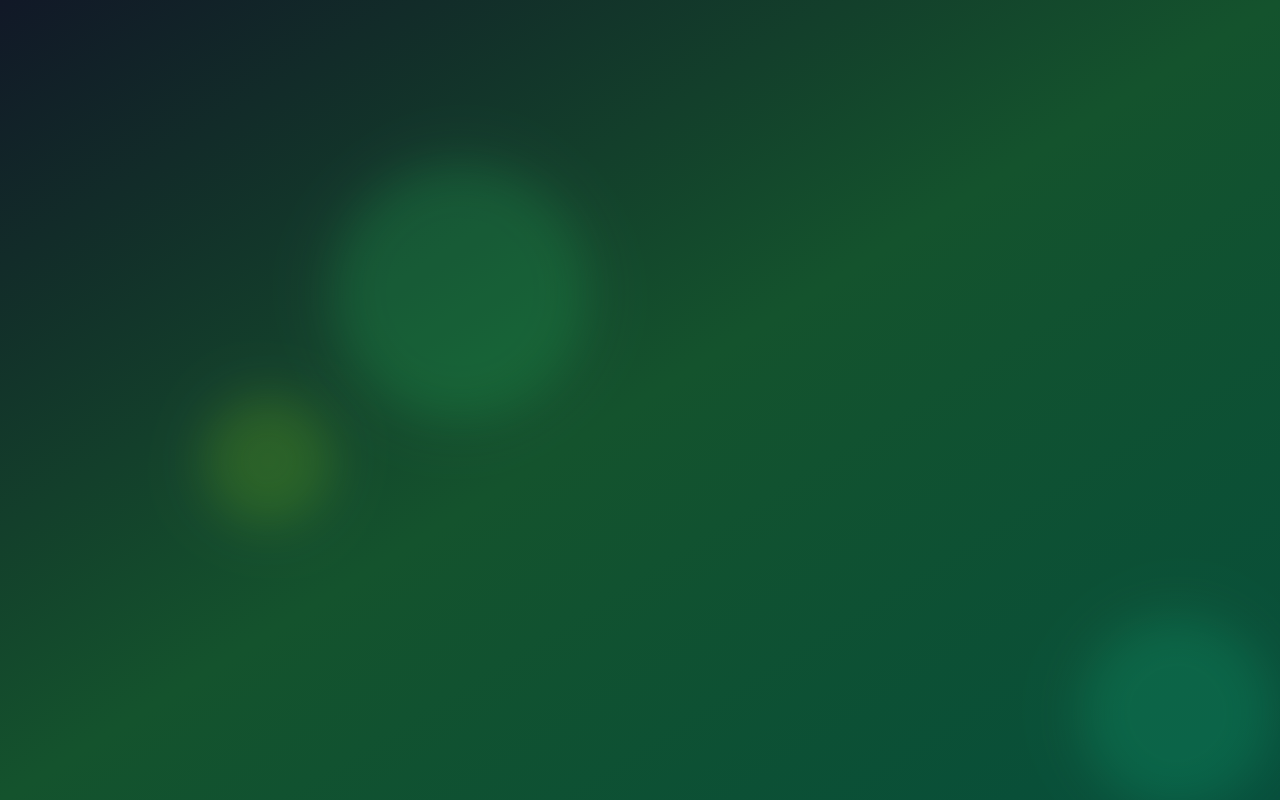
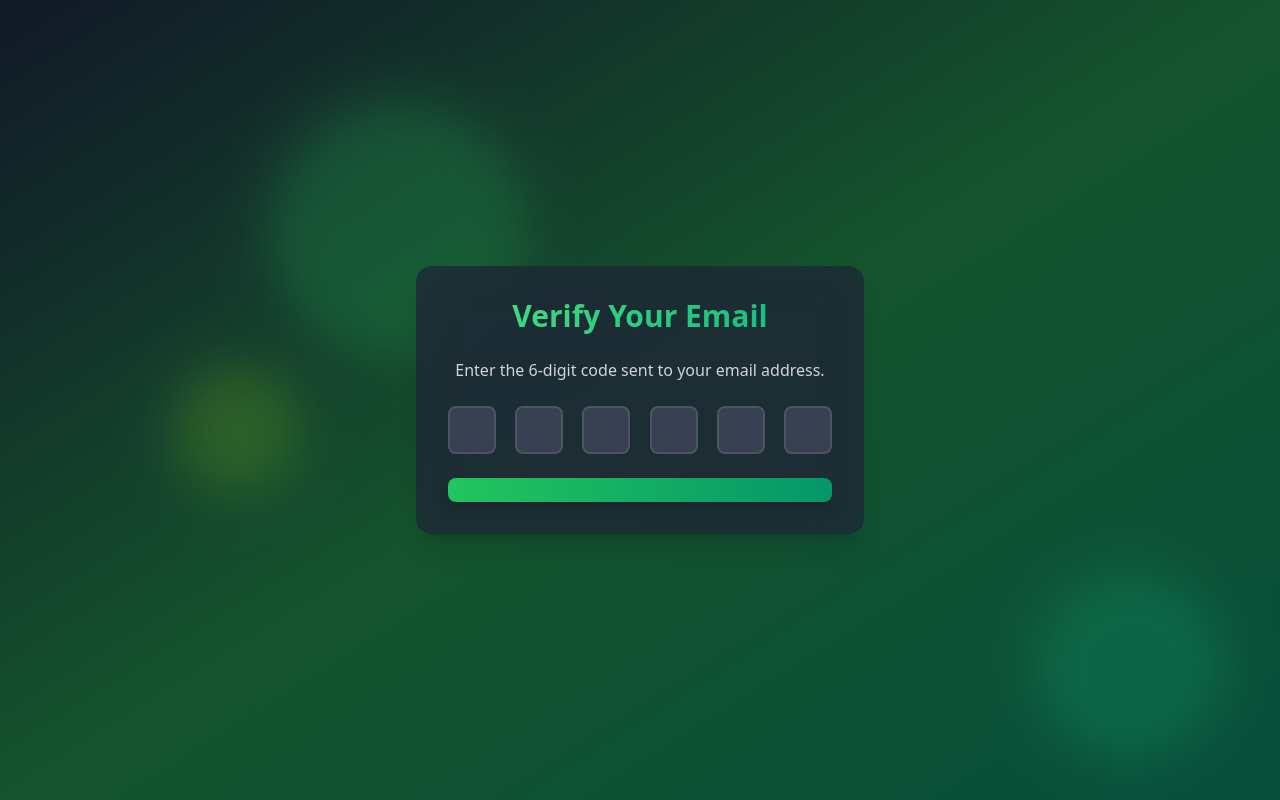
Before and after one commit to Sandalu-Xe/Advanced-Auth, a React (Vite) app in the folder Client/: page /verify-email in a window 1280 px wide. Before the commit this address had no page. Built offline with nearby package versions, Linux system fonts and the light colour scheme.

Commit message:
`Added react-hot-toast and EmailVerificationPage component`

```diff
--- a/Client/package.json
+++ b/Client/package.json
@@ -16,6 +16,7 @@
     "lucide-react": "^0.469.0",
     "react": "^18.3.1",
     "react-dom": "^18.3.1",
+    "react-hot-toast": "^2.5.1",
     "react-router-dom": "^7.1.1"
   },
   "devDependencies": {
--- a/Client/src/App.jsx
+++ b/Client/src/App.jsx
@@ -2,6 +2,7 @@
 import FloatingShape from './components/FloatingShape';
 import SignUpPage from './pages/SignUpPage.jsx';
 import LoginPage from './pages/LoginPage.jsx';
+import EmailVerificationPage from "./pages/EmailVerificationPage";
 
 function App() {
   return (
@@ -17,6 +18,7 @@
         <Route path='/' element={"home"} />
         <Route path='/signup' element={<SignUpPage />} />
         <Route path='/login' element={<LoginPage />} />
+        <Route path='/verify-email' element={<EmailVerificationPage />} />
       </Routes>
     </div>
   );
--- /dev/null
+++ b/Client/src/pages/EmailVerificationPage.jsx
@@ -0,0 +1,106 @@
+import { useEffect, useRef, useState } from "react";
+import { useNavigate } from "react-router-dom";
+import { motion } from "framer-motion";
+import toast from "react-hot-toast";
+
+const EmailVerificationPage = () => {
+	const [code, setCode] = useState(["", "", "", "", "", ""]);
+	const inputRefs = useRef([]);
+	const navigate = useNavigate();
+
+
+	const handleChange = (index, value) => {
+		const newCode = [...code];
+
+		// Handle pasted content
+		if (value.length > 1) {
+			const pastedCode = value.slice(0, 6).split("");
+			for (let i = 0; i < 6; i++) {
+				newCode[i] = pastedCode[i] || "";
+			}
+			setCode(newCode);
+
+			// Focus on the last non-empty input or the first empty one
+			const lastFilledIndex = newCode.findLastIndex((digit) => digit !== "");
+			const focusIndex = lastFilledIndex < 5 ? lastFilledIndex + 1 : 5;
+			inputRefs.current[focusIndex].focus();
+		} else {
+			newCode[index] = value;
+			setCode(newCode);
+
+			// Move focus to the next input field if value is entered
+			if (value && index < 5) {
+				inputRefs.current[index + 1].focus();
+			}
+		}
+	};
+
+	const handleKeyDown = (index, e) => {
+		if (e.key === "Backspace" && !code[index] && index > 0) {
+			inputRefs.current[index - 1].focus();
+		}
+	};
+
+	const handleSubmit = async (e) => {
+		e.preventDefault();
+		const verificationCode = code.join("");
+		try {
+			await verifyEmail(verificationCode);
+			navigate("/");
+			toast.success("Email verified successfully");
+		} catch (error) {
+			console.log(error);
+		}
+	};
+
+	// Auto submit when all fields are filled
+	useEffect(() => {
+		if (code.every((digit) => digit !== "")) {
+			handleSubmit(new Event("submit"));
+		}
+	}, [code]);
+
+	return (
+		<div className='max-w-md w-full bg-gray-800 bg-opacity-50 backdrop-filter backdrop-blur-xl rounded-2xl shadow-xl overflow-hidden'>
+			<motion.div
+				initial={{ opacity: 0, y: -50 }}
+				animate={{ opacity: 1, y: 0 }}
+				transition={{ duration: 0.5 }}
+				className='bg-gray-800 bg-opacity-50 backdrop-filter backdrop-blur-xl rounded-2xl shadow-2xl p-8 w-full max-w-md'
+			>
+				<h2 className='text-3xl font-bold mb-6 text-center bg-gradient-to-r from-green-400 to-emerald-500 text-transparent bg-clip-text'>
+					Verify Your Email
+				</h2>
+				<p className='text-center text-gray-300 mb-6'>Enter the 6-digit code sent to your email address.</p>
+
+				<form onSubmit={handleSubmit} className='space-y-6'>
+					<div className='flex justify-between'>
+						{code.map((digit, index) => (
+							<input
+								key={index}
+								ref={(el) => (inputRefs.current[index] = el)}
+								type='text'
+								maxLength='6'
+								value={digit}
+								onChange={(e) => handleChange(index, e.target.value)}
+								onKeyDown={(e) => handleKeyDown(index, e)}
+								className='w-12 h-12 text-center text-2xl font-bold bg-gray-700 text-white border-2 border-gray-600 rounded-lg focus:border-green-500 focus:outline-none'
+							/>
+						))}
+					</div>
+
+					<motion.button
+						whileHover={{ scale: 1.05 }}
+						whileTap={{ scale: 0.95 }}
+						type='submit'
+
+						className='w-full bg-gradient-to-r from-green-500 to-emerald-600 text-white font-bold py-3 px-4 rounded-lg shadow-lg hover:from-green-600 hover:to-emerald-700 focus:outline-none focus:ring-2 focus:ring-green-500 focus:ring-opacity-50 disabled:opacity-50'
+					>
+
+					</motion.button>
+				</form>
+			</motion.div>
+		</div>
+	);
+};
+export default EmailVerificationPage;
```
Also changed, not shown: 1 other file (tests, documents, lock files or other folders).
